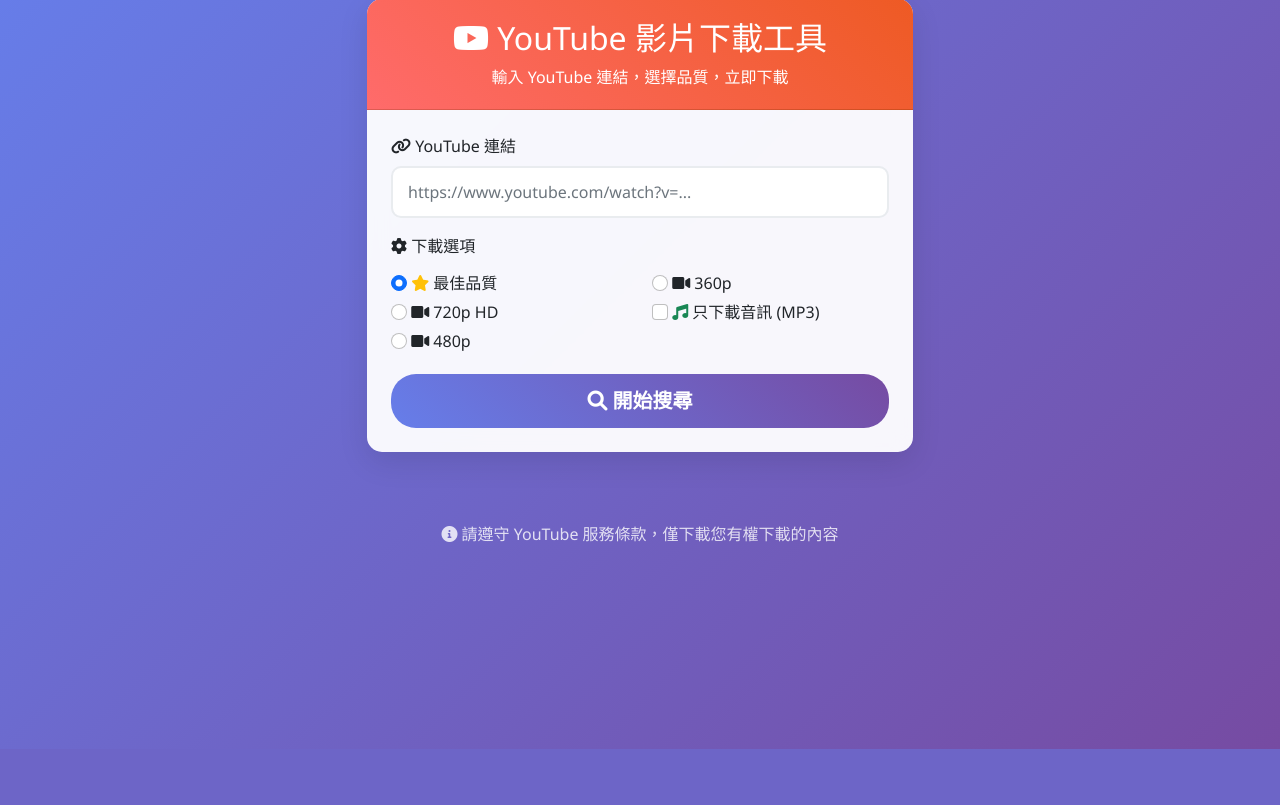
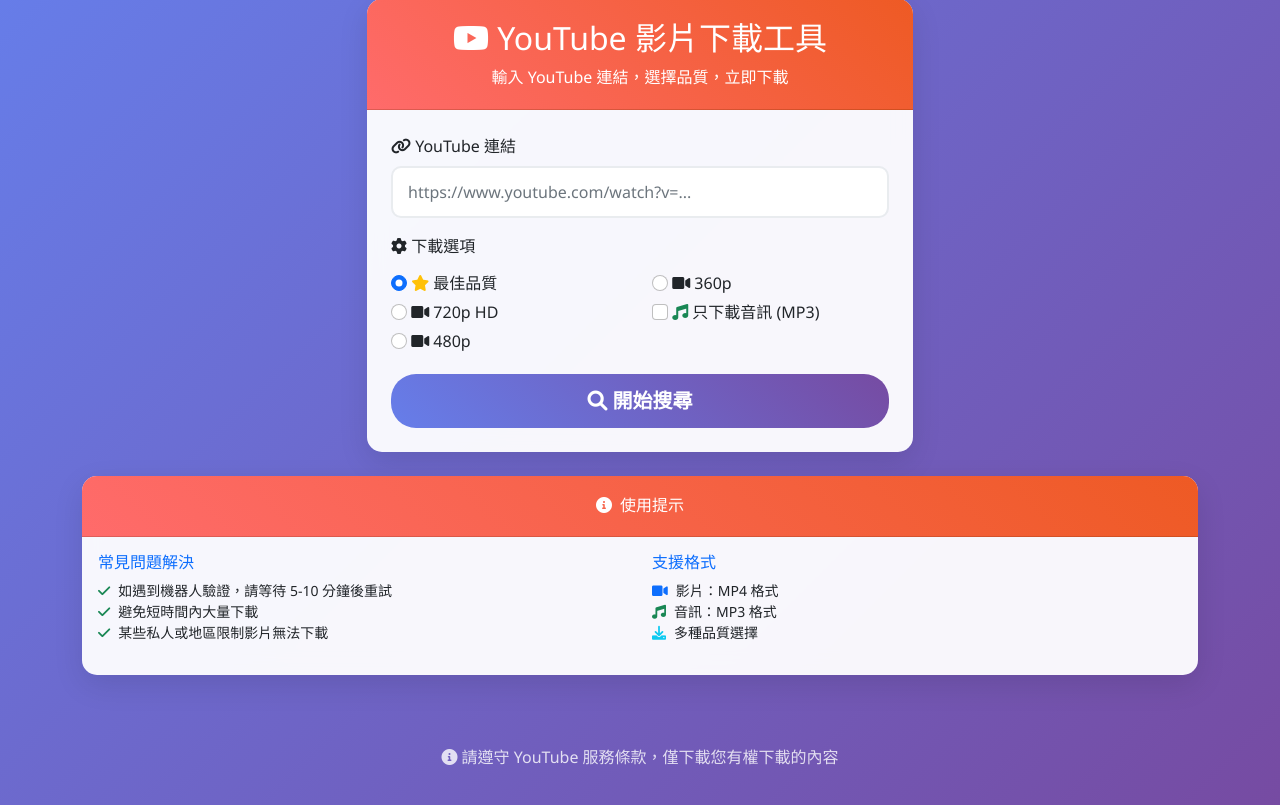
Before and after one commit to ianchen-tech/youtube-download, a Flask app: page / in a window 1280 px wide. Shown: the part 51-856 px from the top of the page. Before the commit the page ends 800 px from the top, so only its background shows below. Run offline with Flask 3, Linux system fonts and the light colour scheme; some libraries are stand-ins or nearby versions.

Commit message:
修復YouTube反機器人驗證問題和改善錯誤處理

```diff
--- a/app.py
+++ b/app.py
@@ -43,6 +43,24 @@ class YouTubeDownloader:
             ydl_opts = {
                 'outtmpl': os.path.join(self.temp_dir, '%(title)s.%(ext)s'),
                 'format': self._get_format_selector(quality, audio_only),
+                # 添加反機器人驗證相關設定
+                'extractor_retries': 3,
+                'fragment_retries': 3,
+                'retry_sleep_functions': {'http': lambda n: min(4 ** n, 60)},
+                # 使用較慢的請求速度避免觸發限制
+                'sleep_interval': 1,
+                'max_sleep_interval': 5,
+                # 設定 User-Agent
+                'http_headers': {
+                    'User-Agent': 'Mozilla/5.0 (Windows NT 10.0; Win64; x64) AppleWebKit/537.36 (KHTML, like Gecko) Chrome/91.0.4472.124 Safari/537.36'
+                },
+                # 嘗試使用不同的客戶端
+                'extractor_args': {
+                    'youtube': {
+                        'player_client': ['android', 'web'],
+                        'player_skip': ['configs']
+                    }
+                }
             }
 
             # 如果只下載音訊，設定音訊格式
@@ -101,6 +119,26 @@ class YouTubeDownloader:
 
         except Exception as e:
             error_msg = str(e)
+
+            # 針對常見錯誤提供更好的錯誤訊息
+            if 'Sign in to confirm you\'re not a bot' in error_msg:
+                error_msg = (
+                    "YouTube 偵測到機器人行為，請稍後再試。\n"
+                    "建議解決方案：\n"
+                    "1. 等待 5-10 分鐘後重試\n"
+                    "2. 嘗試下載其他影片\n"
+                    "3. 如果問題持續，可能需要使用瀏覽器 cookies"
+                )
+            elif 'HTTP Error 429' in error_msg:
+                error_msg = (
+                    "請求過於頻繁，已觸發 YouTube 限制。\n"
+                    "請等待幾分鐘後再試，或降低下載頻率。"
+                )
+            elif 'Video unavailable' in error_msg:
+                error_msg = "影片無法取得，可能是私人影片、地區限制或已被刪除。"
+            elif 'This video is not available' in error_msg:
+                error_msg = "此影片不可用，可能因版權或地區限制。"
+
             if download_id:
                 download_status[download_id]['status'] = 'error'
                 download_status[download_id]['error'] = error_msg
--- a/templates/index.html
+++ b/templates/index.html
@@ -182,6 +182,37 @@
             </div>
         </div>
 
+        <!-- 使用提示區域 -->
+        <div class="row mt-4">
+            <div class="col-md-12">
+                <div class="card border-info">
+                    <div class="card-header bg-info text-white">
+                        <h6 class="mb-0"><i class="fas fa-info-circle me-2"></i>使用提示</h6>
+                    </div>
+                    <div class="card-body">
+                        <div class="row">
+                            <div class="col-md-6">
+                                <h6 class="text-primary">常見問題解決</h6>
+                                <ul class="list-unstyled small">
+                                    <li><i class="fas fa-check text-success me-2"></i>如遇到機器人驗證，請等待 5-10 分鐘後重試</li>
+                                    <li><i class="fas fa-check text-success me-2"></i>避免短時間內大量下載</li>
+                                    <li><i class="fas fa-check text-success me-2"></i>某些私人或地區限制影片無法下載</li>
+                                </ul>
+                            </div>
+                            <div class="col-md-6">
+                                <h6 class="text-primary">支援格式</h6>
+                                <ul class="list-unstyled small">
+                                    <li><i class="fas fa-video text-primary me-2"></i>影片：MP4 格式</li>
+                                    <li><i class="fas fa-music text-success me-2"></i>音訊：MP3 格式</li>
+                                    <li><i class="fas fa-download text-info me-2"></i>多種品質選擇</li>
+                                </ul>
+                            </div>
+                        </div>
+                    </div>
+                </div>
+            </div>
+        </div>
+
         <div class="footer">
             <p><i class="fas fa-info-circle"></i> 請遵守 YouTube 服務條款，僅下載您有權下載的內容</p>
         </div>
```
